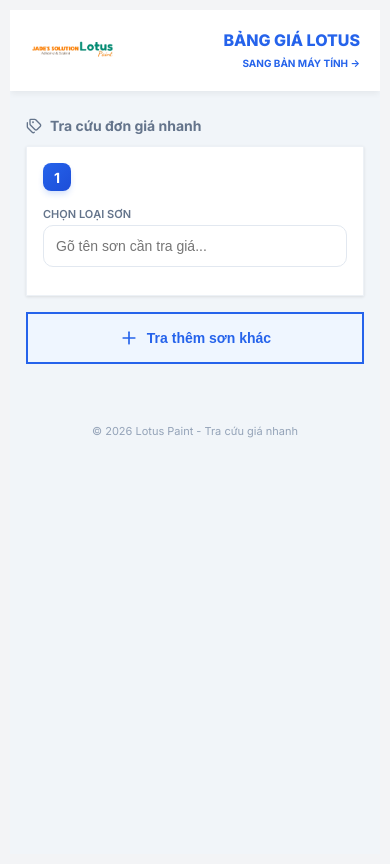
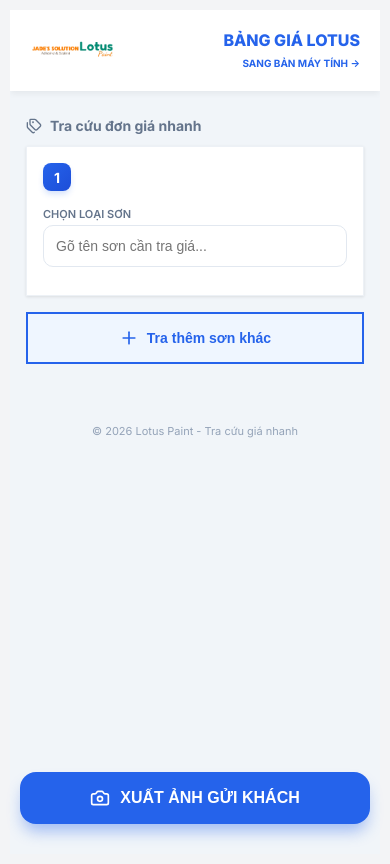
Before and after one commit to aicathanh/app-bao-gia-son, a React (Vite) app: page /mobile in a window 390 px wide. Built offline with nearby package versions, Linux system fonts and the light colour scheme.

Commit message:
Add Export Image feature to mobile

```diff
--- a/src/components/MobileApp.jsx
+++ b/src/components/MobileApp.jsx
@@ -1,8 +1,9 @@
-import React, { useState, useEffect, useRef } from 'react';
+import React, { useState, useEffect } from 'react';
 import { Link } from 'react-router-dom';
 import { motion, AnimatePresence } from 'framer-motion';
-import { Plus, Trash2, Download, Printer, Save, Search, X, User, MapPin, Phone, FileText, ShoppingBag, Package, ChevronRight, Tags } from 'lucide-react';
+import { Plus, Trash2, Download, Printer, Save, Search, X, User, MapPin, Phone, FileText, ShoppingBag, Package, ChevronRight, Tags, Share2, ImageIcon, Camera } from 'lucide-react';
 import { format } from 'date-fns';
+import html2canvas from 'html2canvas';
 import productData from '../data/products.json';
 import { exportToPDF } from '../utils/pdfGenerator';
 import '../styles/mobile.css';
@@ -48,6 +49,41 @@
         setSearchQuery({ ...searchQuery, [itemId]: '' });
     };
 
+    const handleExportImage = async () => {
+        const element = document.getElementById('mobile-container');
+        const actionBtn = document.getElementById('export-btn-container');
+
+        // Find elements to hide
+        const noExports = document.querySelectorAll('.no-export');
+        actionBtn.style.opacity = '0';
+
+        try {
+            const canvas = await html2canvas(element, {
+                scale: 3,
+                useCORS: true,
+                backgroundColor: '#ffffff',
+                onclone: (clonedDoc) => {
+                    const clonedNoExports = clonedDoc.querySelectorAll('.no-export');
+                    clonedNoExports.forEach(el => el.style.display = 'none');
+
+                    // Style for image
+                    const container = clonedDoc.getElementById('mobile-container');
+                    container.style.paddingTop = '10px';
+                }
+            });
+
+            const link = document.createElement('a');
+            link.download = `BaoGia_Lotus_${format(new Date(), 'ddMMyy_HHmm')}.png`;
+            link.href = canvas.toDataURL('image/png');
+            link.click();
+            confetti();
+        } catch (error) {
+            console.error('Export error:', error);
+        } finally {
+            actionBtn.style.opacity = '1';
+        }
+    };
+
     return (
         <div className="mobile-app">
             <header className="mobile-header">
@@ -88,12 +124,13 @@
                             <div className="m-item-header">
                                 <span className="m-item-index">{index + 1}</span>
                                 {items.length > 1 && (
-                                    <button className="m-item-delete" onClick={() => removeItem(item.id)}><Trash2 size={18} /></button>
+                                    <button className="m-item-delete no-export" onClick={() => removeItem(item.id)}><Trash2 size={18} /></button>
                                 )}
                             </div>
 
                             <div className="m-input-group" style={{ position: 'relative' }}>
-                                <label>CHỌN LOẠI SƠN</label>
+                                <label className="no-export">CHỌN LOẠI SƠN</label>
+                                <div className="no-export">
                                     <input
                                         className="m-input"
                                         type="text"
@@ -106,8 +143,15 @@
                                         }}
                                         onBlur={() => setTimeout(() => handleSearch(item.id, ''), 200)}
                                     />
+                                </div>
+                                {productName && (
+                                    <div className="export-only" style={{ display: 'none' }}>
+                                        <div style={{ fontSize: '16px', fontWeight: '800', color: '#1e293b', marginBottom: '8px' }}>{productName}</div>
+                                    </div>
+                                )}
+
                                 {filteredProducts.length > 0 && (
-                                    <div className="m-search-results">
+                                    <div className="m-search-results no-export">
                                         {filteredProducts.map(p => (
                                             <div key={p.id} className="m-search-item" onMouseDown={() => selectProduct(item.id, p)}>
                                                 {p.name}
@@ -117,8 +161,15 @@
                                 )}
                             </div>
 
+                            {/* Show Product Name when exporting if it's selected */}
+                            {!query && productName && (
+                                <div className="p-name-static" style={{ fontWeight: '800', fontSize: '15px', color: '#1A365D', marginBottom: '10px' }}>
+                                    {productName}
+                                </div>
+                            )}
+
                             {selectedProduct && (
-                                <div className="m-price-grid" style={{ marginTop: '15px', display: 'grid', gridTemplateColumns: 'repeat(3, 1fr)', gap: '10px' }}>
+                                <div className="m-price-grid" style={{ marginTop: '5px', display: 'grid', gridTemplateColumns: 'repeat(3, 1fr)', gap: '10px' }}>
                                     {Object.entries(selectedProduct.p_prices).map(([size, price]) => (
                                         <div key={size} style={{
                                             background: '#f8fafc',
@@ -138,13 +189,49 @@
                 })}
                 </AnimatePresence>
 
-                <button className="m-btn-add" onClick={addItem} style={{ borderStyle: 'solid', background: '#eff6ff' }}>
+                <button className="m-btn-add no-export" onClick={addItem} style={{ borderStyle: 'solid', background: '#eff6ff' }}>
                     <Plus size={20} /> Tra thêm sơn khác
                 </button>
+
+                <div id="export-only-footer" style={{ display: 'none', textAlign: 'center', padding: '10px', borderTop: '1px dashed #cbd5e0', marginTop: '20px' }}>
+                    <div style={{ fontWeight: 'bold', color: '#2563eb' }}>CÔNG TY TNHH BÍCH TRANG</div>
+                    <div style={{ fontSize: '10px' }}>Hotline: 0943 966 662 - www.sonlotus.vn</div>
+                </div>
             </motion.div>
 
-            {/* Simple Footer for Mobile */}
-            <div style={{ textAlign: 'center', padding: '20px', color: '#94a3b8', fontSize: '11px' }}>
+            {/* Sticky Export Button */}
+            <div id="export-btn-container" style={{
+                position: 'fixed',
+                bottom: '20px',
+                left: '20px',
+                right: '20px',
+                zIndex: 1000,
+                display: 'flex',
+                gap: '10px'
+            }}>
+                <button
+                    onClick={handleExportImage}
+                    style={{
+                        flex: 1,
+                        background: '#2563eb',
+                        color: 'white',
+                        border: 'none',
+                        borderRadius: '16px',
+                        padding: '16px',
+                        fontWeight: '800',
+                        fontSize: '16px',
+                        display: 'flex',
+                        alignItems: 'center',
+                        justifyContent: 'center',
+                        gap: '10px',
+                        boxShadow: '0 10px 15px -3px rgba(37, 99, 235, 0.4)'
+                    }}
+                >
+                    <Camera size={20} /> XUẤT ẢNH GỬI KHÁCH
+                </button>
+            </div>
+
+            <div style={{ textAlign: 'center', padding: '20px 20px 100px 20px', color: '#94a3b8', fontSize: '11px' }}>
                 © {new Date().getFullYear()} Lotus Paint - Tra cứu giá nhanh
             </div>
         </div>
```
Lines whose indentation alone changed are shown as unchanged.
